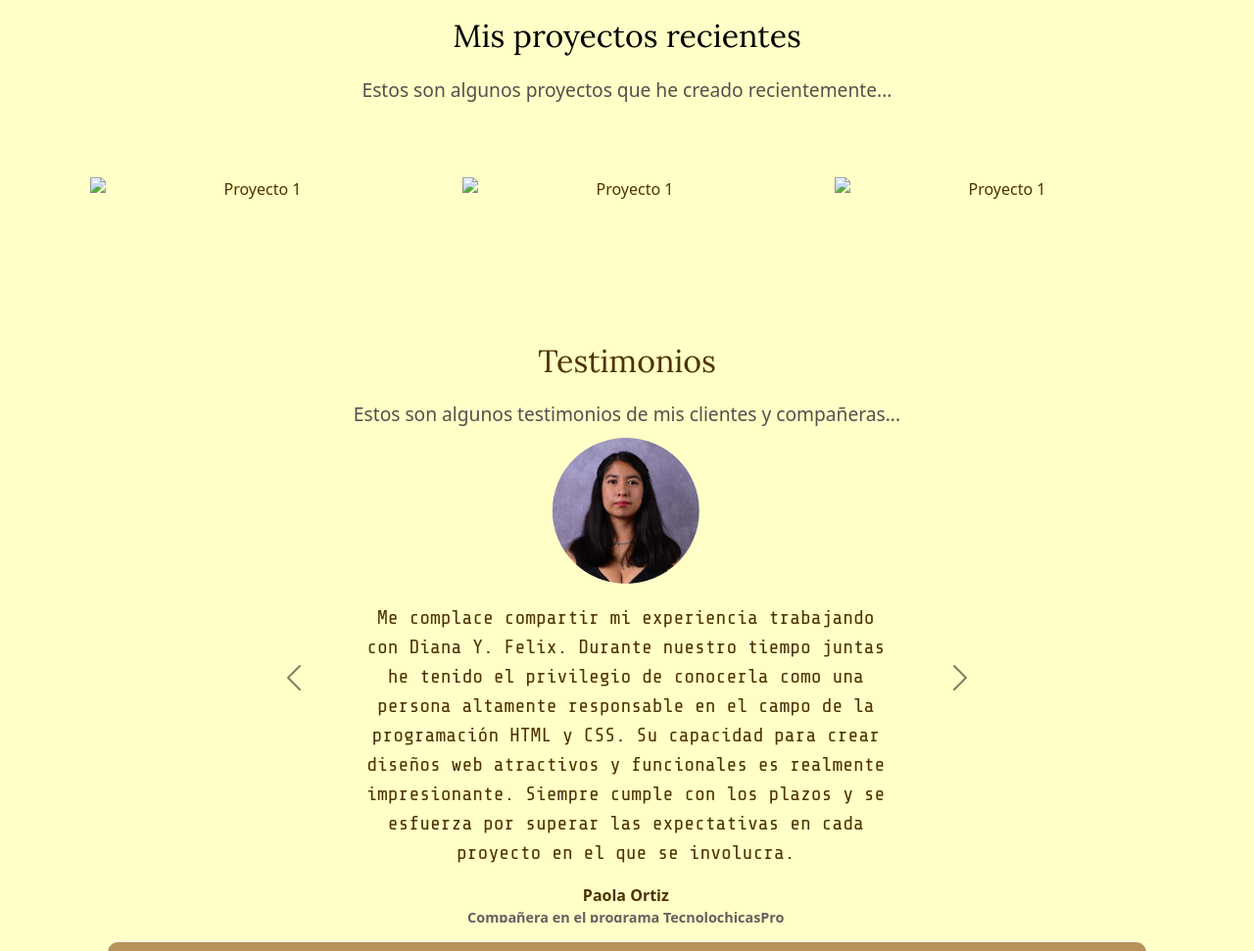
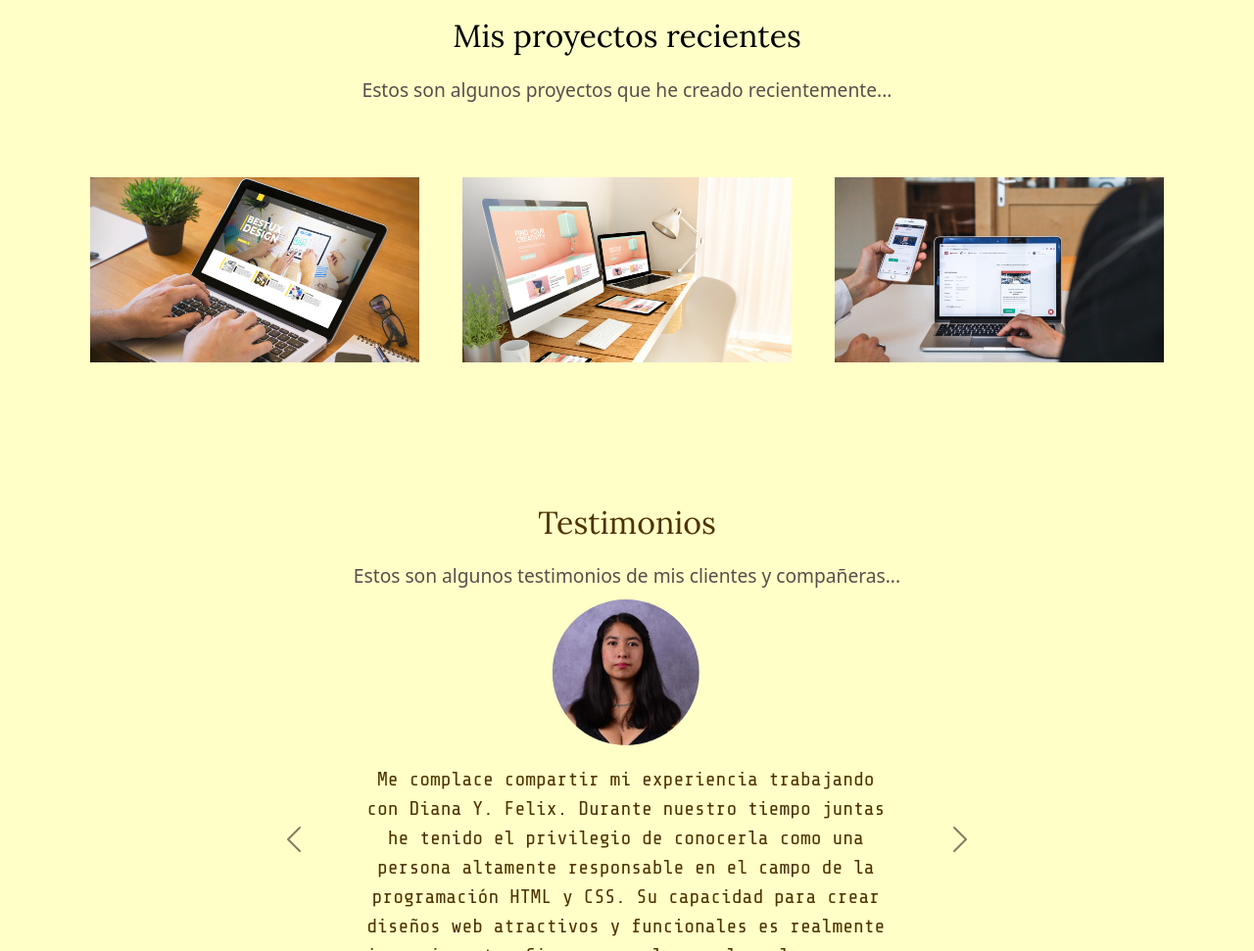
Before and after one commit to DianaYolotzin07/DianaYolotzin07.github.io, a plain HTML site: page index.html in a window 1280 px wide. Shown: the part 1886-2857 px from the top of the page at 98% size. Drawn offline with nearby package versions, Linux system fonts and the light colour scheme; a web font is replaced by a local one.

Commit message:
Add files via upload

```diff
--- a/index.html
+++ b/index.html
@@ -134,7 +134,7 @@
           <!-- Proyecto 1 -->
           <div class="col-12 col-md-6 col-lg-4">
             <div class="proyecto">
-              <img src="imagenes/proyecto1.png" alt="Proyecto 1">
+              <img src="imagenes2/proyecto1.png" alt="Proyecto 1">
               <div class="overlay">
                 <p>Proyecto 1 "Mi primera pagina"</p>
                 <div class="iconos-contenedor">
@@ -151,7 +151,7 @@
           <!-- Proyecto 2 -->
           <div class="col-12 col-md-6 col-lg-4">
             <div class="proyecto">
-              <img src="imagenes/proyecto1.png" alt="Proyecto 1">
+              <img src="imagenes2/proyecto2.png" alt="Proyecto 1">
               <div class="overlay">
                 <p>Proyecto 2 "Clon de Google"</p>
                 <div class="iconos-contenedor">
@@ -170,7 +170,7 @@
           <!-- Proyecto 2 -->
           <div class="col-12 col-md-6 col-lg-4">
             <div class="proyecto">
-              <img src="imagenes/proyecto6.png" alt="Proyecto 1">
+              <img src="imagenes2/proyecto3.png" alt="Proyecto 1">
               <div class="overlay">
                 <p>Proyecto 3 "Getbootstrap"</p>
                 <div class="iconos-contenedor">
```
Also changed, not shown: imagenes2/proyecto1.png (added), imagenes2/proyecto2.png (added), imagenes2/proyecto3.png (added).
